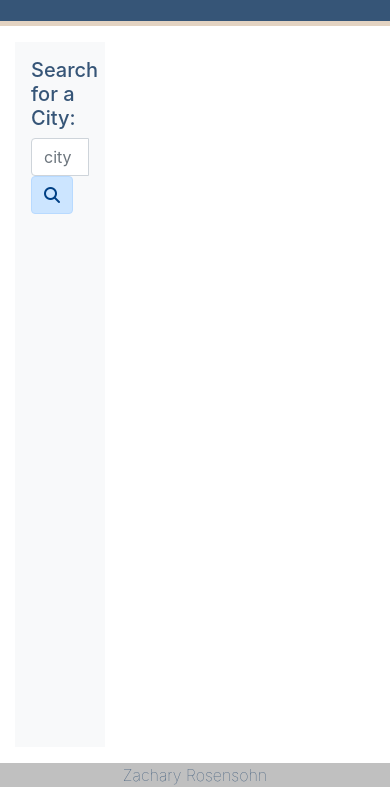
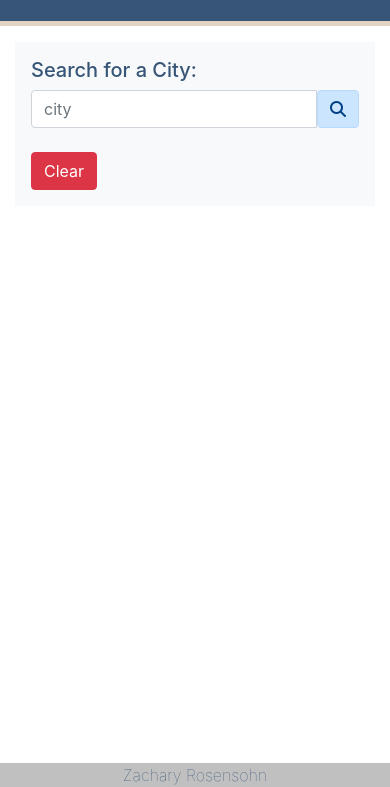
Before and after one commit to zrosensohn/weather-app, a plain HTML site: page index.html in a window 390 px wide. Shown: the part 57-844 px from the top of the page. Drawn offline with nearby package versions, Linux system fonts and the light colour scheme.

Commit message:
added clear function and responsive css

```diff
--- a/index.html
+++ b/index.html
@@ -18,9 +18,9 @@
         </header><!--End Main-->
 
         <main class="flex-grow-1 mt-3"><!--Must be set to grow 1 to fill space between header and push footer to bottom-->
-            <div class="container d-flex h-100">
+            <div class="container d-flex flex-lg-row flex-column h-100">
 
-                <aside class="w-25 bg-light p-3">
+                <aside class="bg-light p-3">
                     <h5>Search for a City:</h5>
 
                     <div class="input-group mb-2 mr-sm-2">
@@ -31,10 +31,12 @@
                     <ul class="list-group" id="cities">
                     </ul>
 
+                    <button id="clear" class="btn btn-danger mt-3">Clear</button>
+
 
                 </aside> <!--End Aside-->
 
-                <div class="w-75 px-3 pb-3">
+                <div class="weather-container px-3 pb-3">
                     <div id="currentWeaterCard">
                         <div class="card-body">
                             <h3 id="selectedCity"></h3>
--- a/script.js
+++ b/script.js
@@ -161,3 +161,10 @@ $("#cities").on("click", "li", function(e){
     let city = $(this).attr("id");
     runAJAX(city);
 })
+
+$("#clear").on("click", (e)=>{
+    e.preventDefault();
+    cityArr=[];
+    pushToStorage();
+    $("#cities").empty();
+})
--- a/style.css
+++ b/style.css
@@ -24,3 +24,18 @@ footer {
     color: #365577;
     font-weight: lighter;
 }
+
+aside {
+    width: 25%;
+}
+
+.weather-container {
+    width: 75%;
+}
+
+@media only screen and (max-width: 992px) {
+    aside, .weather-container, #fiveDay {
+        width: 100%;
+        flex-direction: column!important;
+    }
+}
```
